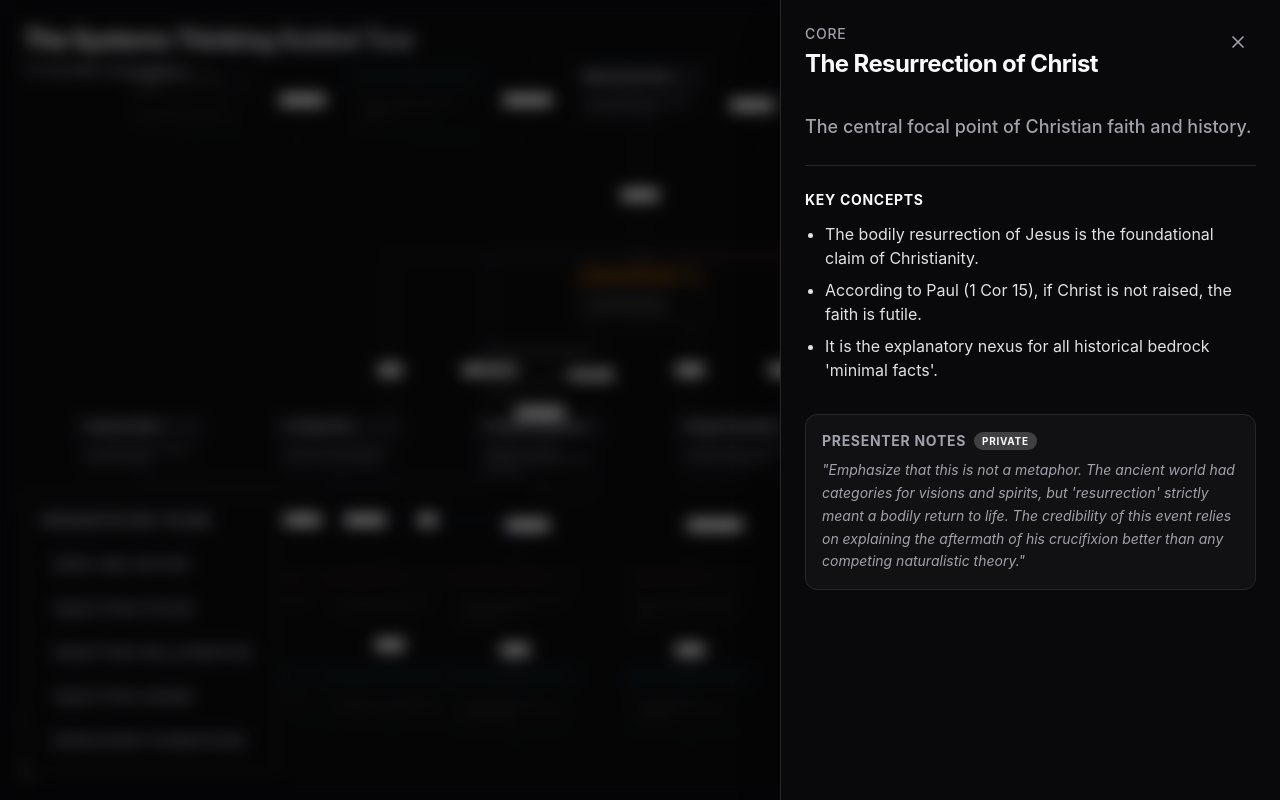
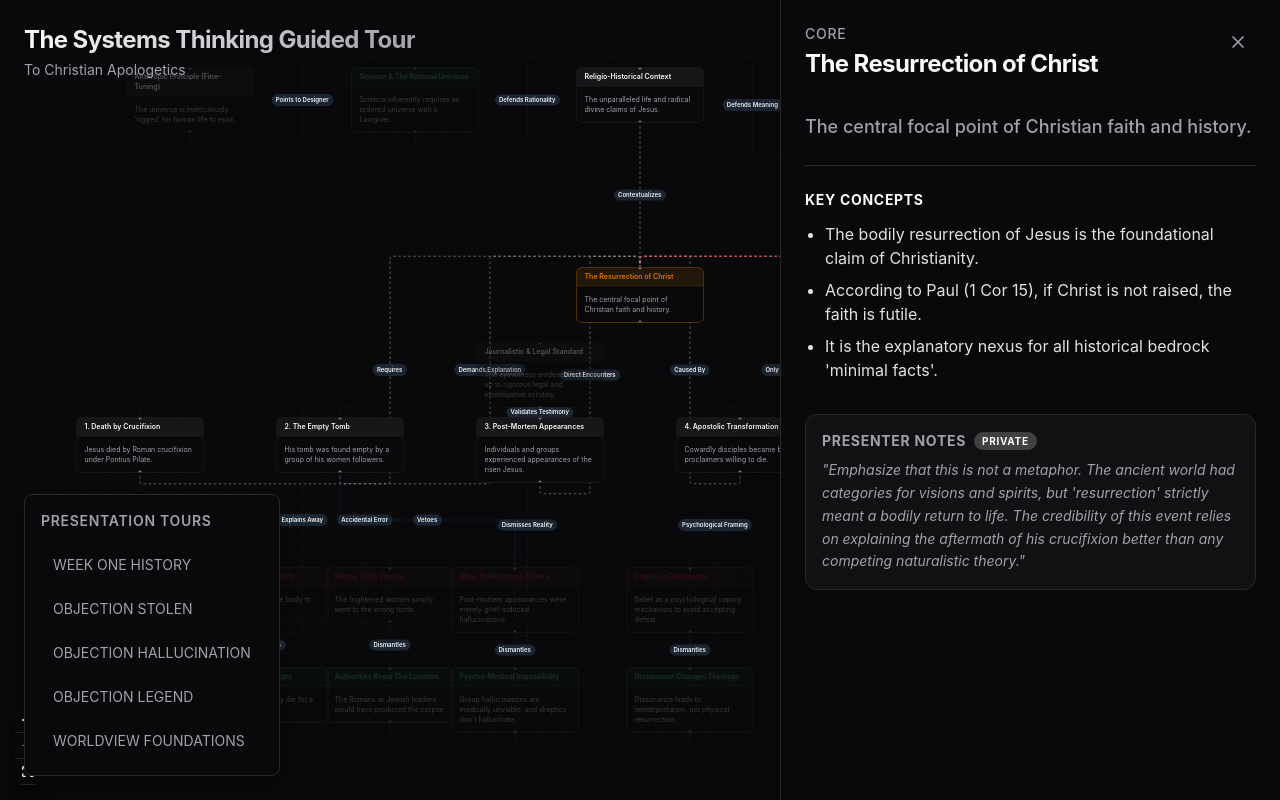
Before and after one commit to aslibass/apologetics_guided_tour, a React (Vite) app: page / in a window 1280 px wide. Both pictures are taken after a click on the element 640 px from the left and 295 px from the top of the page. Built offline with nearby package versions, Linux system fonts and the light colour scheme.

Commit message:
feat: keep active node sharp and add pill background to edge labels

```diff
--- a/src/App.jsx
+++ b/src/App.jsx
@@ -200,7 +200,11 @@ export default function App() {
           defaultEdgeOptions={{
              type: 'smoothstep',
              animated: true,
-             style: { strokeWidth: 2 }
+             style: { strokeWidth: 2 },
+             labelBgStyle: { fill: '#1f2937', color: '#fff', fillOpacity: 0.9 },
+             labelBgPadding: [8, 4],
+             labelBgBorderRadius: 12,
+             labelStyle: { fill: '#f3f4f6', fontWeight: 600, fontSize: 12 }
           }}
         >
           <Background color="var(--border)" gap={24} size={2} className="opacity-20" />
--- a/src/components/Drawer.jsx
+++ b/src/components/Drawer.jsx
@@ -16,13 +16,13 @@ export function Drawer({ isOpen, onClose, data }) {
     <AnimatePresence>
       {isOpen && data && (
         <>
-          {/* Backdrop */}
+          {/* Removed full screen backdrop so the React Flow dimming logic works natively keeping the active node sharp */}
           <motion.div
             initial={{ opacity: 0 }}
             animate={{ opacity: 1 }}
             exit={{ opacity: 0 }}
             onClick={onClose}
-            className="fixed inset-0 z-40 bg-black/40 backdrop-blur-sm"
+            className="fixed inset-0 z-40 bg-transparent"
           />
 
           {/* Drawer Panel */}
```
